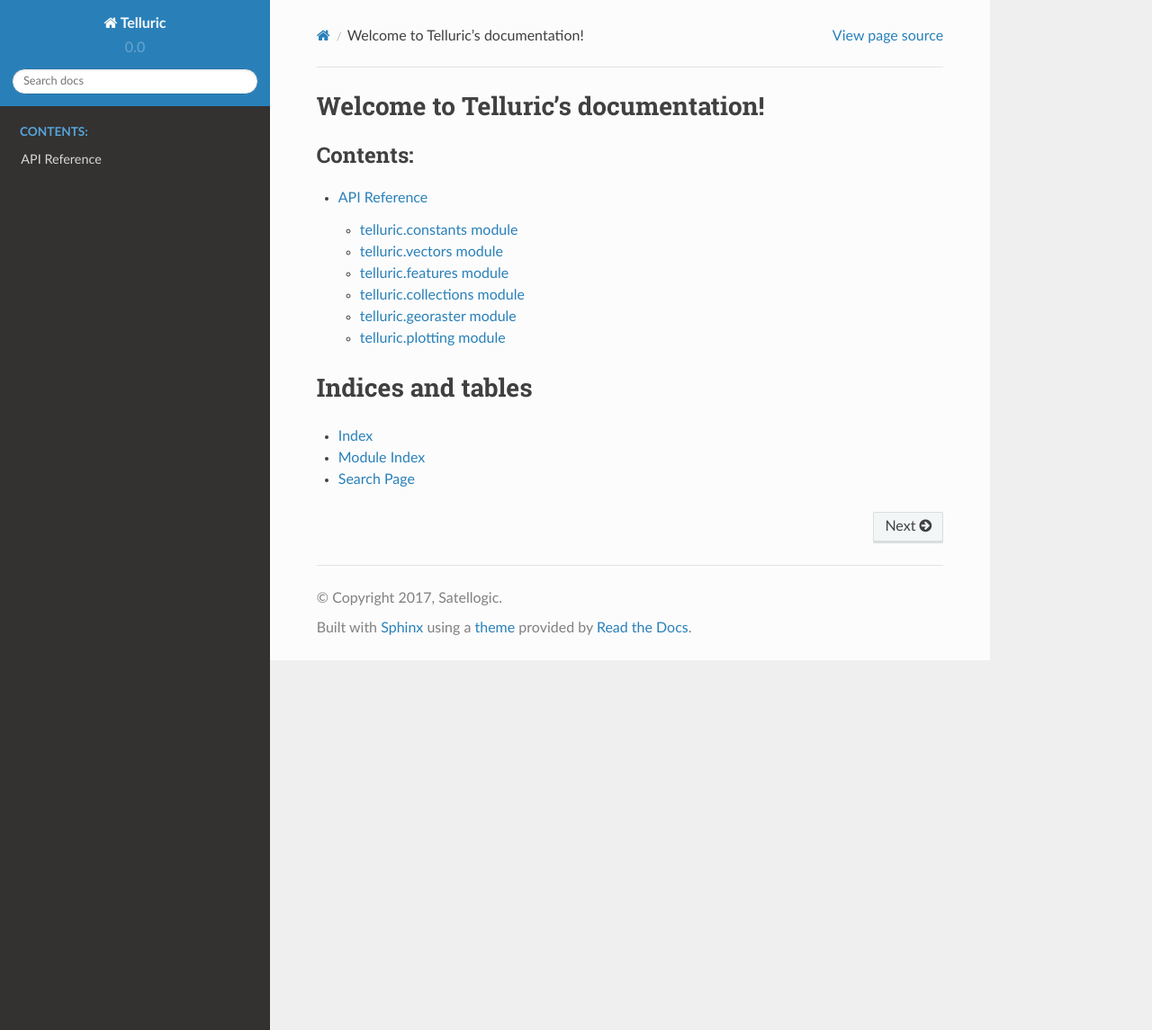
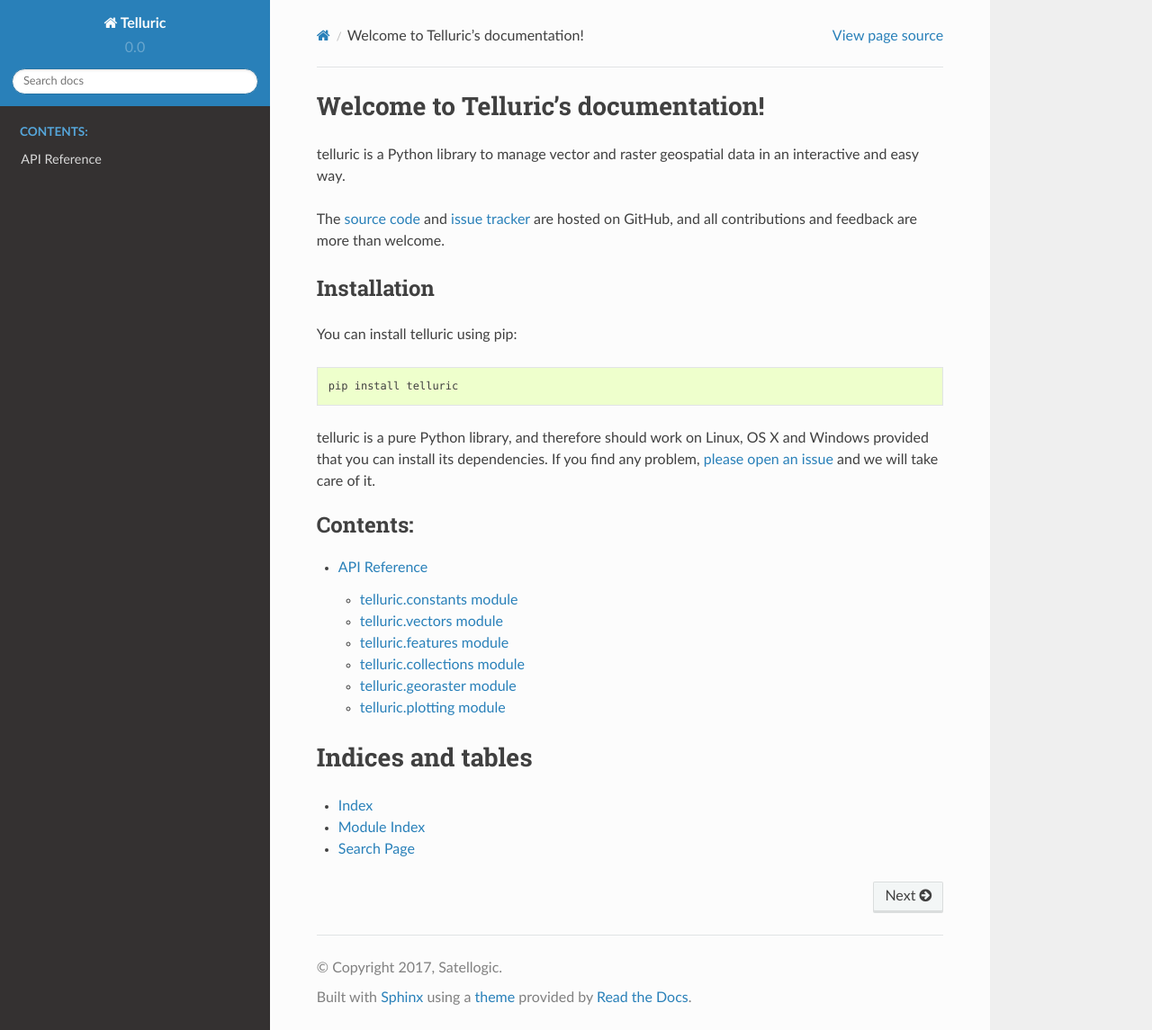
Before and after one commit to satellogic/telluric, a Sphinx documentation site: the page built from docs/source/index.rst, in a window 1280 px wide and 1145 px high. Shown: the whole window at 90% size. Built offline with Sphinx 7.4.7 and the Read the Docs theme 2.0.0, drawn with Linux system fonts in a browser that asks for light colours.

Commit message:
Improve README and docs index

```diff
--- a/docs/source/index.rst
+++ b/docs/source/index.rst
@@ -5,6 +5,28 @@
 
 Welcome to Telluric's documentation!
 ====================================
+
+telluric is a Python library to manage vector and raster geospatial data in an interactive
+and easy way.
+
+The `source code`_ and `issue tracker`_ are hosted on GitHub, and all contributions and
+feedback are more than welcome.
+
+.. _`source code`: https://github.com/satellogic/telluric
+.. _`issue tracker`: https://github.com/satellogic/telluric/issues
+
+Installation
+------------
+
+You can install telluric using pip::
+
+  pip install telluric
+
+telluric is a pure Python library, and therefore should work on Linux, OS X and Windows
+provided that you can install its dependencies. If you find any problem,
+`please open an issue`_ and we will take care of it.
+
+.. _`please open an issue`: https://github.com/satellogic/telluric/issues/new
 
 .. toctree::
    :maxdepth: 2
```
Also changed, not shown: README.md (+29 -5 lines).
